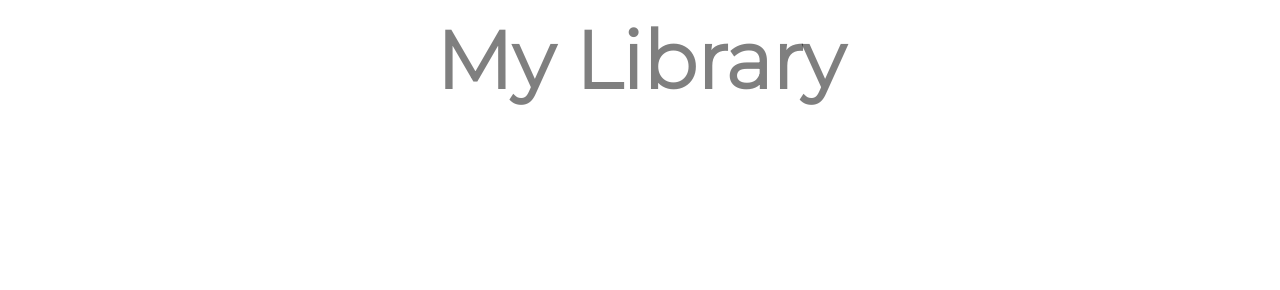
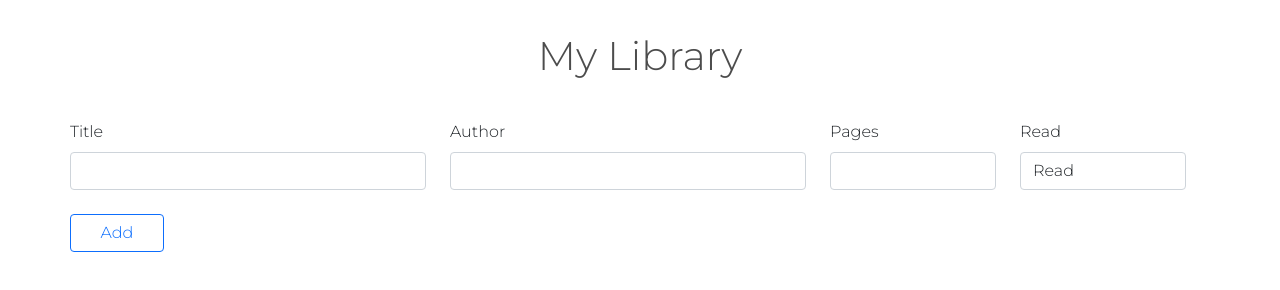
Before and after one commit to sdirienzo/library, a plain HTML site: page index.html in a window 1280 px wide. Drawn offline with nearby package versions, Linux system fonts and the light colour scheme.

Commit message:
Introduce add book form component of UI

```diff
--- a/index.html
+++ b/index.html
@@ -4,7 +4,7 @@
     <meta charset="UTF-8">
     <meta http-equiv="X-UA-Compatible" content="IE=edge">
     <meta name="viewport" content="width=device-width, initial-scale=1.0">
-    <link rel="preconnect" href="https://fonts.googleapis.com">
+    <link href="https://cdn.jsdelivr.net/npm/bootstrap@5.0.2/dist/css/bootstrap.min.css" rel="stylesheet" integrity="sha384-EVSTQN3/azprG1Anm3QDgpJLIm9Nao0Yz1ztcQTwFspd3yD65VohhpuuCOmLASjC" crossorigin="anonymous">
     <link rel="preconnect" href="https://fonts.gstatic.com" crossorigin>
     <link href="https://fonts.googleapis.com/css2?family=Montserrat:wght@100;300&display=swap" rel="stylesheet">
     <link rel="stylesheet" href="styles/style.css">
@@ -16,11 +16,35 @@
             <h1>My Library</h1>
         </div>
         <div class="add-book">
-
+            <form class="add-book-form row">
+                <div class="col-md-4">
+                    <label for="inputTitle" id="inputTitleLabel" class="form-label row">Title</label>
+                    <input type="text" id="inputTitle" class="form-control row">
+                </div>
+                <div class="col-md-4">
+                    <label for="inputAuthor" id="inputAuthorLabel" class="form-label row">Author</label>
+                    <input type="text" id="inputAuthor" class="form-control row">
+                </div>
+                <div class="col-md-2">
+                    <label for="inputPages" id="inputPageslabel" class="form-label row">Pages</label>
+                    <input type="text" id="inputPages" class="form-control row">
+                </div>
+                <div class="col-md-2">
+                    <label for="readNotRead" id="readNotReadLabel" class="form-label row">Read</label>
+                    <select name="readNotRead" id="readNotRead" class="form-control row">
+                        <option value="read">Read</option>
+                        <option value="notRead">Not Read</option>
+                    </select>
+                </div>
+                <div class="mt-4 ps-0">
+                    <button type="button" id="addBookBtn" class="btn btn-outline-primary col-md-1">Add</button>
+                </div>
+            </form>
         </div>
         <div class="library">
 
         </div>
     </div>
+    <script src="https://cdn.jsdelivr.net/npm/bootstrap@5.0.2/dist/js/bootstrap.bundle.min.js" integrity="sha384-MrcW6ZMFYlzcLA8Nl+NtUVF0sA7MsXsP1UyJoMp4YLEuNSfAP+JcXn/tWtIaxVXM" crossorigin="anonymous"></script>
 </body>
 </html>
--- a/styles/style.css
+++ b/styles/style.css
@@ -16,11 +16,7 @@ body {
     justify-content: center;
     align-items: center;
     font-size: 40px;
-    color: rgba(0, 0, 0, 0.5);
-}
-
-.add-book {
-
+    color: rgba(0, 0, 0, 0.7);
 }
 
 .library {
```
